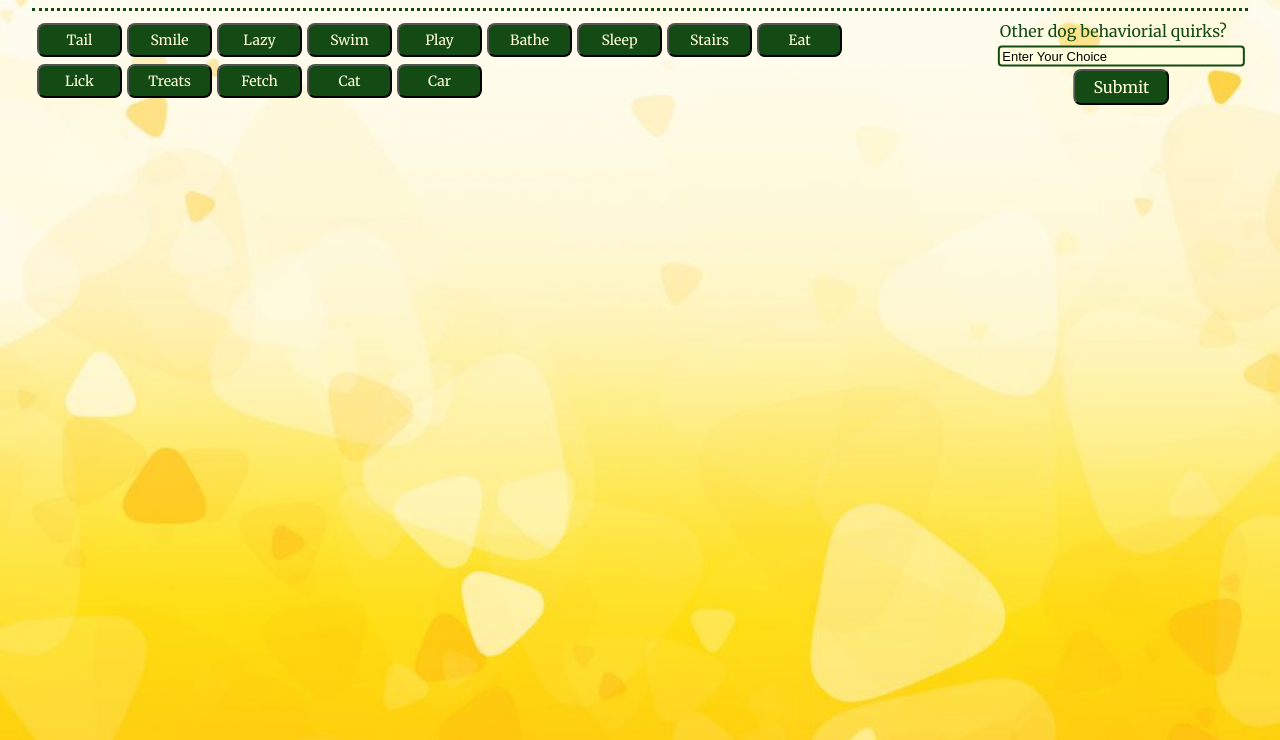
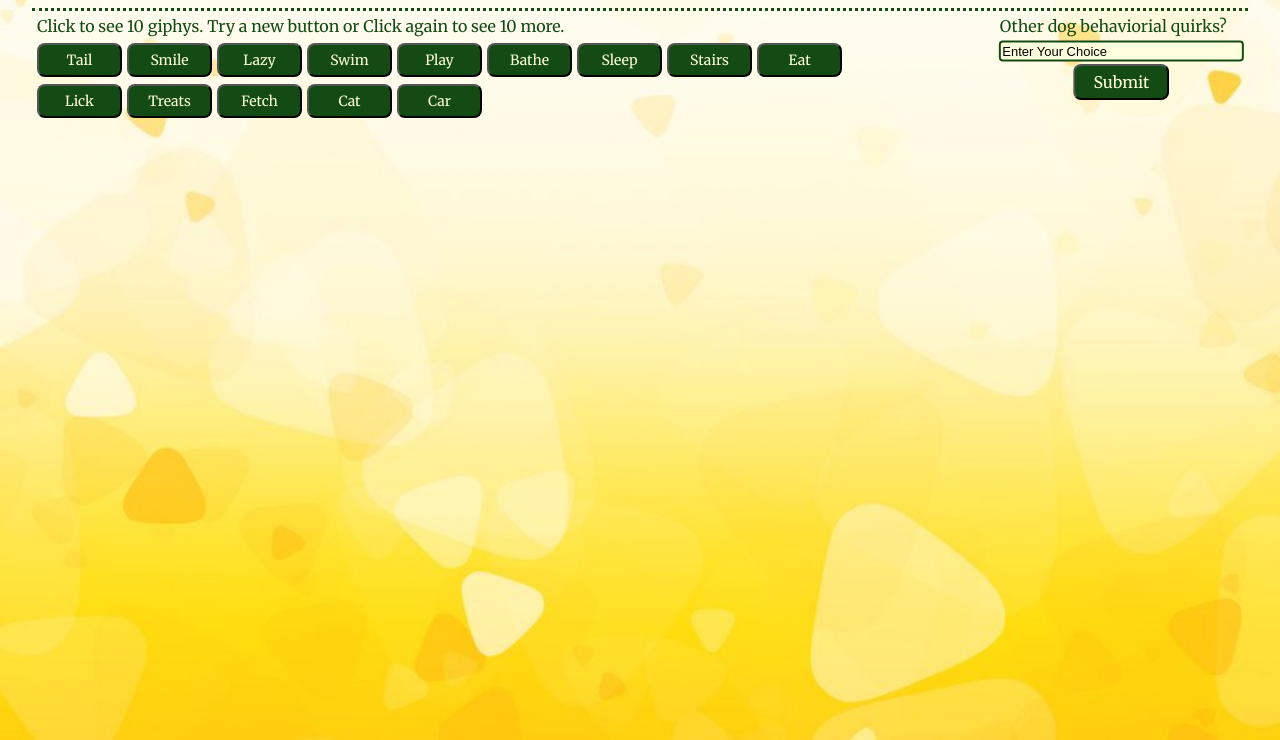
Before and after one commit to pmactavish13/Giphy-API, a plain HTML site: page index.html in a window 1280 px wide. Both pictures are taken after a click on the button "Play". Shown: the part 60-800 px from the top of the page. Drawn offline with nearby package versions, Linux system fonts and the light colour scheme; no server answers.

Commit message:
add 10 more

```diff
--- a/assets/css/style.css
+++ b/assets/css/style.css
@@ -46,10 +46,9 @@
         float: right;
     }
 
-    #askInput {
+    #askInput, h2 {
         font-size: 16px;
-        line-height: 30px;
-        padding-bottom: 5px;
+        line-height: 20px;
         color: rgb(20, 75, 20);
     }
 
@@ -62,7 +61,8 @@
         top: 50%;
         left: 50%;
         transform: translate(-50%, -50%);
-        margin-top: 10px;
+        margin-top: 15px;
+        padding: 1px;
         background-color: rgb(255, 255, 222);
     }
 
--- a/assets/javascript/giphy.js
+++ b/assets/javascript/giphy.js
@@ -2,8 +2,9 @@ $(document).ready(function () {
 
     var animal = "dog";
     var behavior = ["Tail", "Smile", "Lazy", "Swim", "Play", "Bathe", "Sleep", "Stairs", "Eat", "Lick", "Treats", "Fetch", "Cat", "Car"];
-    var yourClick;
-
+    var yourClick=[];
+    var yourClickCounter = 1
+    var giphyNum = 10
 
     function postButtons() {
         // Make Buttons
@@ -17,14 +18,26 @@ $(document).ready(function () {
         };
     }
 
-    // Activate button attributes and populate div with still images when clicked
-    $(document).on("click", "button.buttons", function loadGiphyStills() {
-        // clear giphy and text input divs
-        $("#giphys").empty();
-        $("#yourChoice").empty();
+    // Activate button attributes and same button check
+    $(document).on("click", "button.buttons", function logClick() {
         // set up info for query
-        behaviorWanted= this.value;
-        var queryURL = "https://api.giphy.com/v1/gifs/search?q=dog+" + behaviorWanted + "&api_key=lN8bGeGk9m7SFABzGBkz44bTJrCWU1KH&limit=10&fixed_height=200";
+        var behaviorWanted = this.value;
+        if (behaviorWanted === yourClick[0]) {
+            yourClickCounter++
+            giphyNum = (yourClickCounter * 10);
+            loadGiphys()
+        } else {
+            //clear giphy and text input divs
+            $("#giphys").empty();
+            giphyNum = 10;
+            yourClick.unshift(behaviorWanted)
+            loadGiphys();
+        }
+    });
+
+    // populate div with 10 new still images on button click
+    function loadGiphys() {
+        var queryURL = "https://api.giphy.com/v1/gifs/search?q=dog+" + yourClick[0] + "&api_key=lN8bGeGk9m7SFABzGBkz44bTJrCWU1KH&limit=" + giphyNum + "&fixed_height=200";
         // get info from url
         $.ajax({
             url: queryURL,
@@ -33,10 +46,9 @@ $(document).ready(function () {
         // response - promise
         .then(function(response) {
             // show still images
-            for (var i =0; i < (response.data.length); i++) {
+            for (var i = giphyNum - 10; i < (response.data.length); i++) {
                 // generate giphy image to be added to the screen
-                var giphy = $("<embed src=" + (response.data[i].images["original_still"]["url"]) +
-                " data-animate=" + (response.data[i].images["original"]["url"]) + "  data-still=" + response.data[i].images["original_still"]["url"] + " data-state='still' Class='gifs'>");
+                var giphy = $("<embed src=" + (response.data[i].images["original_still"]["url"]) + " data-animate=" + (response.data[i].images["original"]["url"]) + "  data-still=" + response.data[i].images["original_still"]["url"] + " data-state='still' Class='gifs'>");
                 giphy.css({
                     "margin-right": "13px", "margin-bottom": "5px", "border-color": "rgb(255, 255, 222)", "border": "solid", "border-width": "3px", "width": "220px", "height": "160px", "float": "left",
                 });
@@ -47,11 +59,11 @@ $(document).ready(function () {
                     "float": "left", "font-size": "13px", "margin-top": "170px", "margin-bottom": "15px", "margin-left": "-155px",
                 })
                 // add giphy still image and rating to the screen
-                $("#giphys").append(giphy);
-                $("#giphys").append(ratingBanner);
+                $("#giphys").prepend(giphy);
+                $("#giphys").prepend(ratingBanner);
             };
         });
-    });
+    };
 
     // anamate-still images
     $("#giphys").on("click", "embed.gifs", function animateGiphy(){
@@ -66,7 +78,6 @@ $(document).ready(function () {
             $(this).attr("src", $(this).attr("data-still"));
             $(this).attr("data-state", "still");
         };
-        console.log(behaviorWanted);
     });
 
     // enable user to add a behavior button
@@ -82,6 +93,6 @@ $(document).ready(function () {
         postButtons();
     });
 
-    // call postButtons function to load the screen
+    // call postButtons function to load the initial buttons
     postButtons();
 });
--- a/index.html
+++ b/index.html
@@ -21,7 +21,9 @@
         <h1>Giphy Fun with Dogs</h1>
     </div>
 
-    <div id="dogButtons"></div>
+    <div id="dogButtons">
+        <h2>Click to see 10 giphys. Try a new button or Click again to see 10 more.</h2>
+    </div>
 
     <div id="yourInput">
         <form id="otherBehaviors">
```
